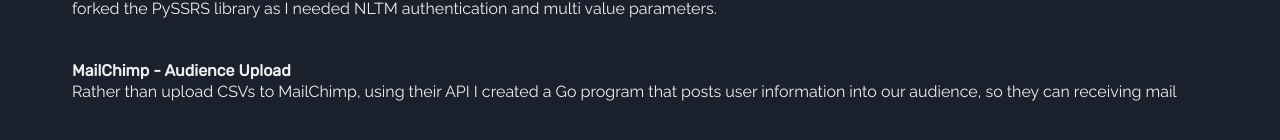
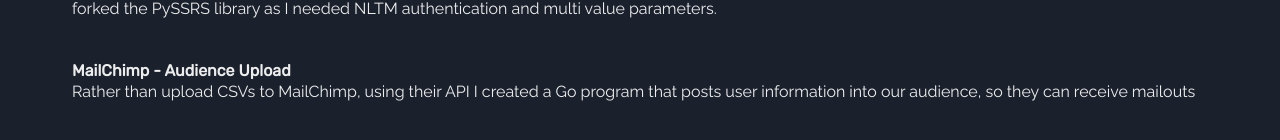
Before and after one commit to Ol1BoT/oliverjamesdev, a Next.js app: page /work in a window 1280 px wide. Shown: the part 1030-1170 px from the top of the page. Built offline with nearby package versions, Linux system fonts and the light colour scheme.

Commit message:
fix another typo

```diff
--- a/pages/work.tsx
+++ b/pages/work.tsx
@@ -53,7 +53,7 @@ const projects = [
     title: "MailChimp - Audience Upload",
     repo: false,
     repo_link: "",
-    text: `Rather than upload CSVs to MailChimp, using their API I created a Go program that posts user information into our audience, so they can receiving mail`,
+    text: `Rather than upload CSVs to MailChimp, using their API I created a Go program that posts user information into our audience, so they can receive mailouts`,
   },
 ];
 
```
